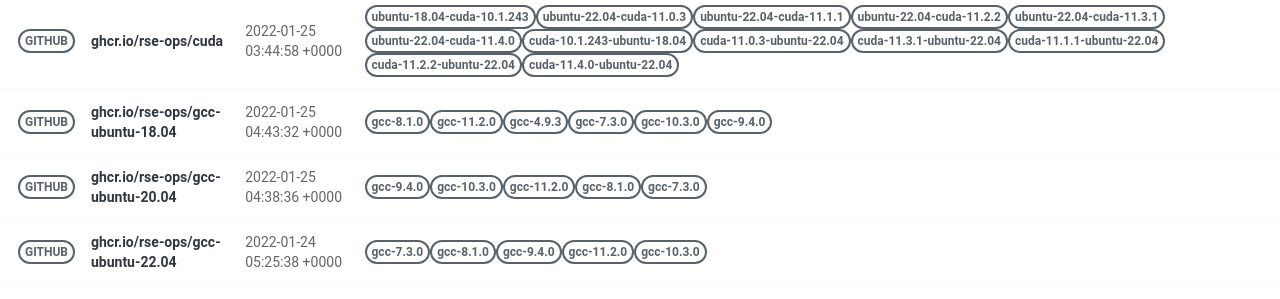
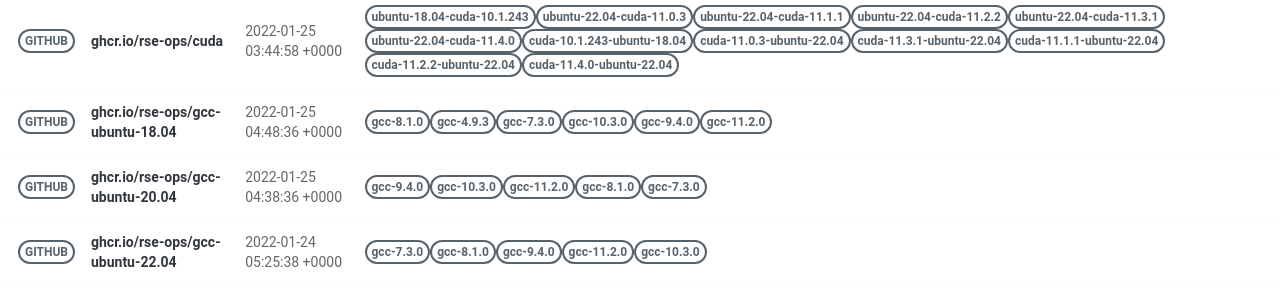
Before and after one commit to rse-ops/docker-images, a Jekyll site: the page built from pages/index.md, in a window 1280 px wide. Shown: the part 502-801 px from the top of the page. Built offline with Jekyll 4.4.1, drawn with Linux system fonts in a browser that asks for light colours; nearby versions of some CDN libraries.

Commit message:
Automated push to update library 2022-01-25

```diff
--- a/_library/ghcr.io-rse-ops-gcc-ubuntu-18.04.md
+++ b/_library/ghcr.io-rse-ops-gcc-ubuntu-18.04.md
@@ -1,7 +1,7 @@
 ---
 layout: container
 name: ghcr.io/rse-ops/gcc-ubuntu-18.04
-updated_at: 2022-01-25 04:43:32.827213
+updated_at: 2022-01-25 04:48:36.853474
 
 
 container_url: https://github.com/orgs/rse-ops/packages/container/package/gcc-ubuntu-18.04
```
Also changed, not shown: other parts of _library/ghcr.io-rse-ops-gcc-ubuntu-18.04.md (+3 -3 lines).
